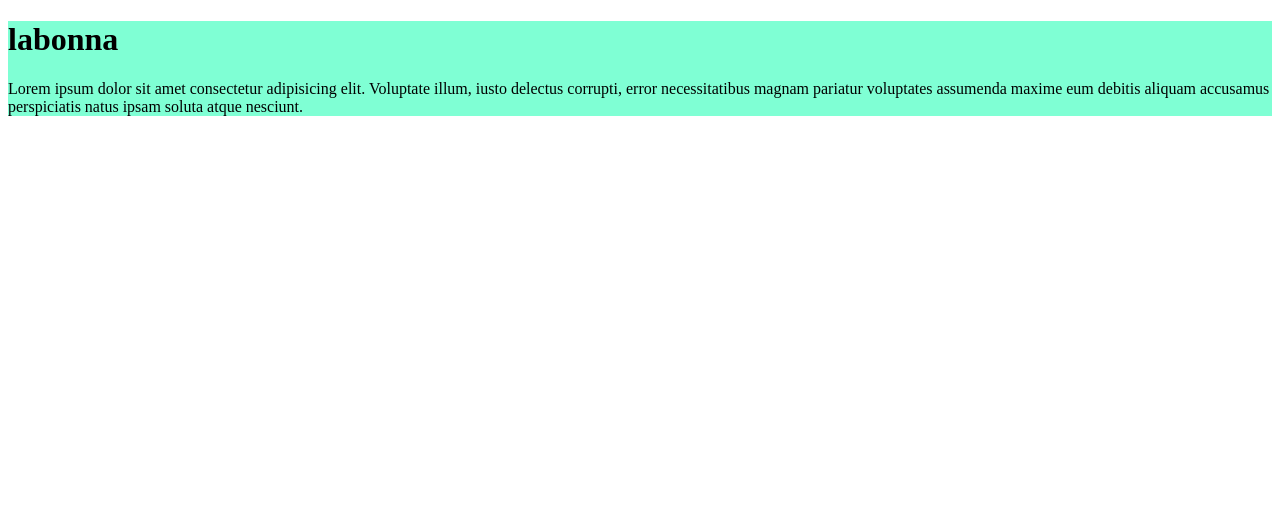
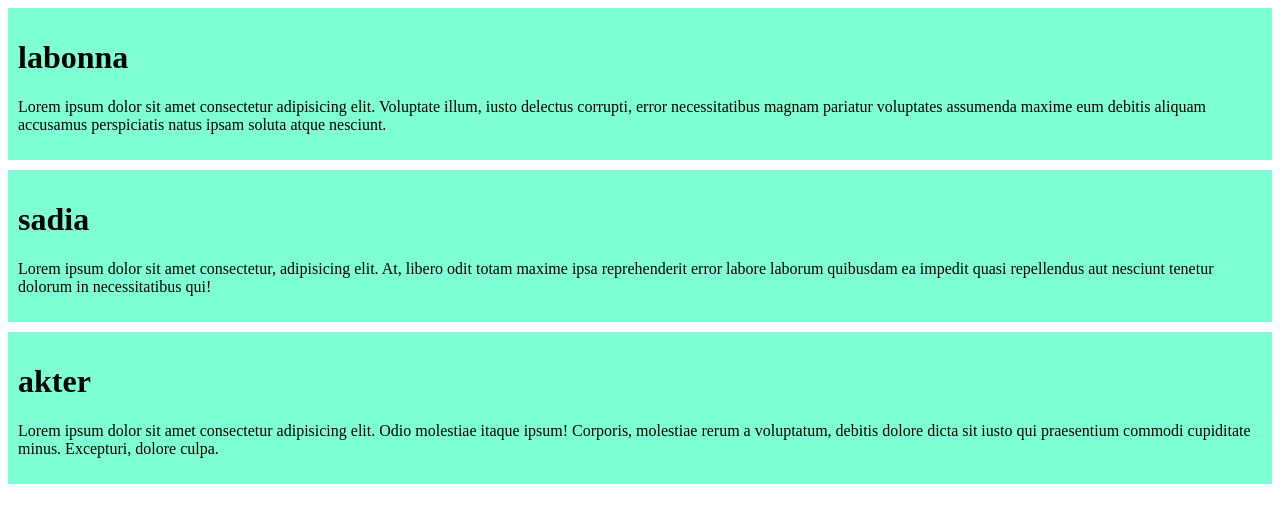
Before and after one commit to Labonno6/lala-lala, a plain HTML site: page index.html in a window 1280 px wide. Drawn offline with Linux system fonts and the light colour scheme.

Commit message:
added the second and the third blog

```diff
--- a/index.html
+++ b/index.html
@@ -11,6 +11,14 @@
         <h1>labonna</h1>
         <p>Lorem ipsum dolor sit amet consectetur adipisicing elit. Voluptate illum, iusto delectus corrupti, error necessitatibus magnam pariatur voluptates assumenda maxime eum debitis aliquam accusamus perspiciatis natus ipsam soluta atque nesciunt.</p>
     </div>
+    <div>
+        <h1>sadia</h1>
+        <p>Lorem ipsum dolor sit amet consectetur, adipisicing elit. At, libero odit totam maxime ipsa reprehenderit error labore laborum quibusdam ea impedit quasi repellendus aut nesciunt tenetur dolorum in necessitatibus qui!</p>
+    </div>
+    <div>
+        <h1>akter</h1>
+        <p>Lorem ipsum dolor sit amet consectetur adipisicing elit. Odio molestiae itaque ipsum! Corporis, molestiae rerum a voluptatum, debitis dolore dicta sit iusto qui praesentium commodi cupiditate minus. Excepturi, dolore culpa.</p>
+    </div>
 
 </body>
 </html>
--- a/styles/blog.css
+++ b/styles/blog.css
@@ -1,3 +1,5 @@
 div{
     background-color: aquamarine;
+    padding: 10px;
+    margin-bottom: 10px;
 }
```
